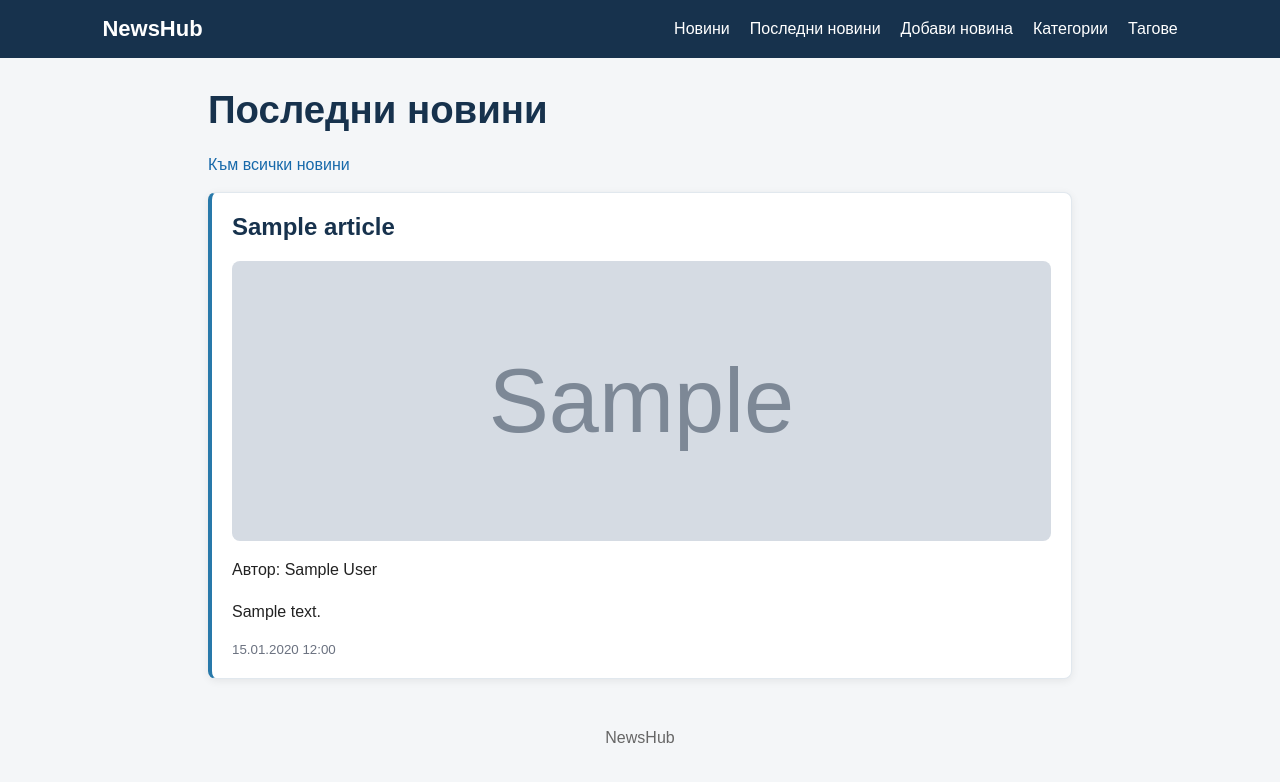
After one commit to simonhadjiski4321-arch/newshub_project, a Django app: page /news/latest/ in a window 1280 px wide. The commit adds this page. Shown: the top 782 px of the page. Run offline with Django 5.2, Linux system fonts and the light colour scheme; tables that the repository leaves empty hold one stand-in row (values such as "Sample post"); grey boxes marked "Sample" are stand-in pictures.

Commit message:
Add latest news page

```diff
--- a/news/urls.py
+++ b/news/urls.py
@@ -6,6 +6,7 @@ app_name = "news"
 urlpatterns = [
     path("", views.article_list, name="article_list"),
     path("create/", views.article_create, name="article_create"),
+    path("latest/", views.article_latest, name="article_latest"),
     path("<int:article_id>/edit/", views.article_update, name="article_update"),
     path("<int:article_id>/delete/", views.article_delete, name="article_delete"),
     path("<int:article_id>/", views.article_detail, name="article_detail"),
--- a/news/views.py
+++ b/news/views.py
@@ -134,3 +134,7 @@ def article_delete(request, article_id):
         "news/article_confirm_delete.html",
         {"article": article},
     )
+
+def article_latest(request):
+    articles = Article.objects.order_by("-created_at")[:3]
+    return render(request, "news/article_latest.html", {"articles": articles})
--- /dev/null
+++ b/templates/news/article_latest.html
@@ -0,0 +1,37 @@
+{% extends "base.html" %}
+
+{% block title %}Последни новини | NewsHub{% endblock %}
+
+{% block content %}
+<h1>Последни новини</h1>
+
+<p>
+    <a href="{% url 'news:article_list' %}">Към всички новини</a>
+</p>
+
+{% for article in articles %}
+    <article>
+        <h2>
+            <a href="{% url 'news:article_detail' article.id %}">
+                {{ article.title }}
+            </a>
+        </h2>
+
+        {% if article.image %}
+            <a href="{% url 'news:article_detail' article.id %}">
+                <img
+                    class="article-card-image"
+                    src="{{ article.image.url }}"
+                    alt="Снимка към новината: {{ article.title }}"
+                >
+            </a>
+        {% endif %}
+
+        <p>Автор: {{ article.author_name }}</p>
+        <p>{{ article.content|truncatewords:30 }}</p>
+        <small>{{ article.created_at|date:"d.m.Y H:i" }}</small>
+    </article>
+{% empty %}
+    <p>Все още няма новини.</p>
+{% endfor %}
+{% endblock %}
--- a/templates/partials/header.html
+++ b/templates/partials/header.html
@@ -1,6 +1,7 @@
 <header>
         <a class="brand" href="{% url 'news:article_list' %}">NewsHub</a>
         <a href="{% url 'news:article_list' %}">Новини</a>
+        <a href="{% url 'news:article_latest' %}">Последни новини</a>
         <a href="{% url 'news:article_create' %}">Добави новина</a>
         <a href="{% url 'catalog:category_list' %}">Категории</a>
         <a href="{% url 'catalog:tag_list' %}">Тагове</a>
```
Also changed, not shown: README.md.
